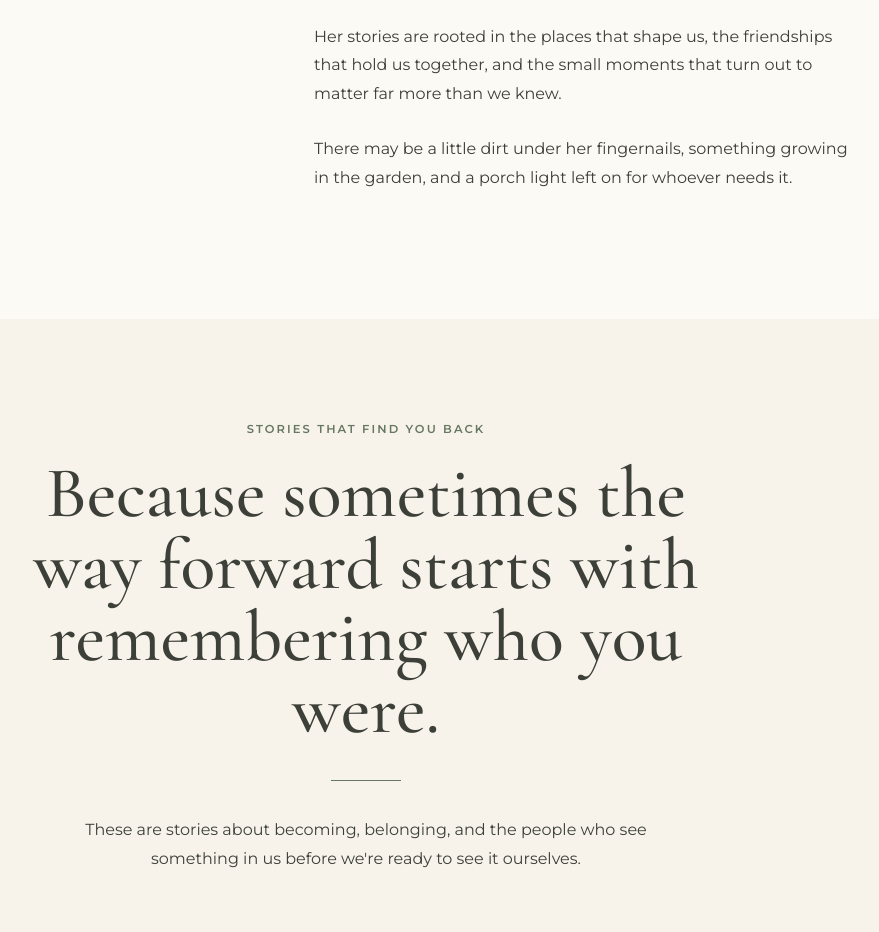
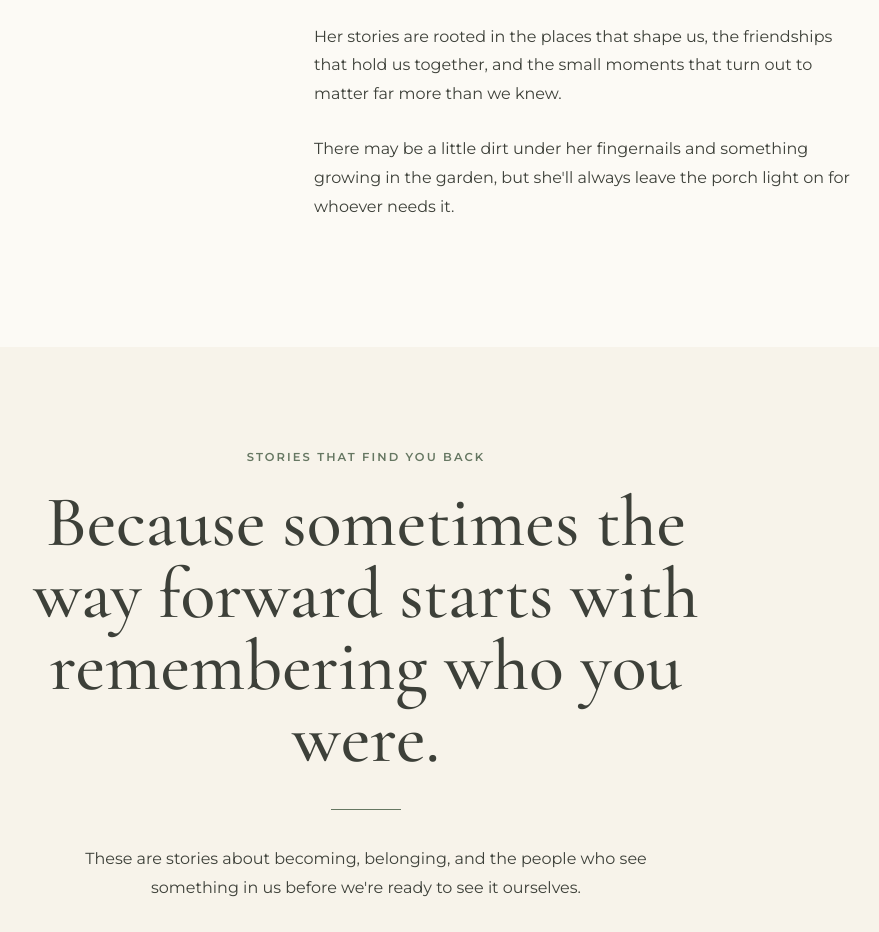
Before and after one commit to sadielynnwrites/sadielynnwrites.com, a plain HTML site: page about.html in a window 1280 px wide. Shown: the part 881-1813 px from the top of the page, without its empty margins (274-1153 px from the left). Drawn offline with nearby package versions, Linux system fonts and the light colour scheme.

Commit message:
Tweaked wording in text

```diff
--- a/about.html
+++ b/about.html
@@ -405,9 +405,9 @@
         </p>
 
         <p>
-          There may be a little dirt under her fingernails,
-          something growing in the garden, and a porch light
-          left on for whoever needs it.
+          There may be a little dirt under her fingernails
+          and something growing in the garden, but she'll always
+          leave the porch light on for whoever needs it.
         </p>
 
       </div>
```
